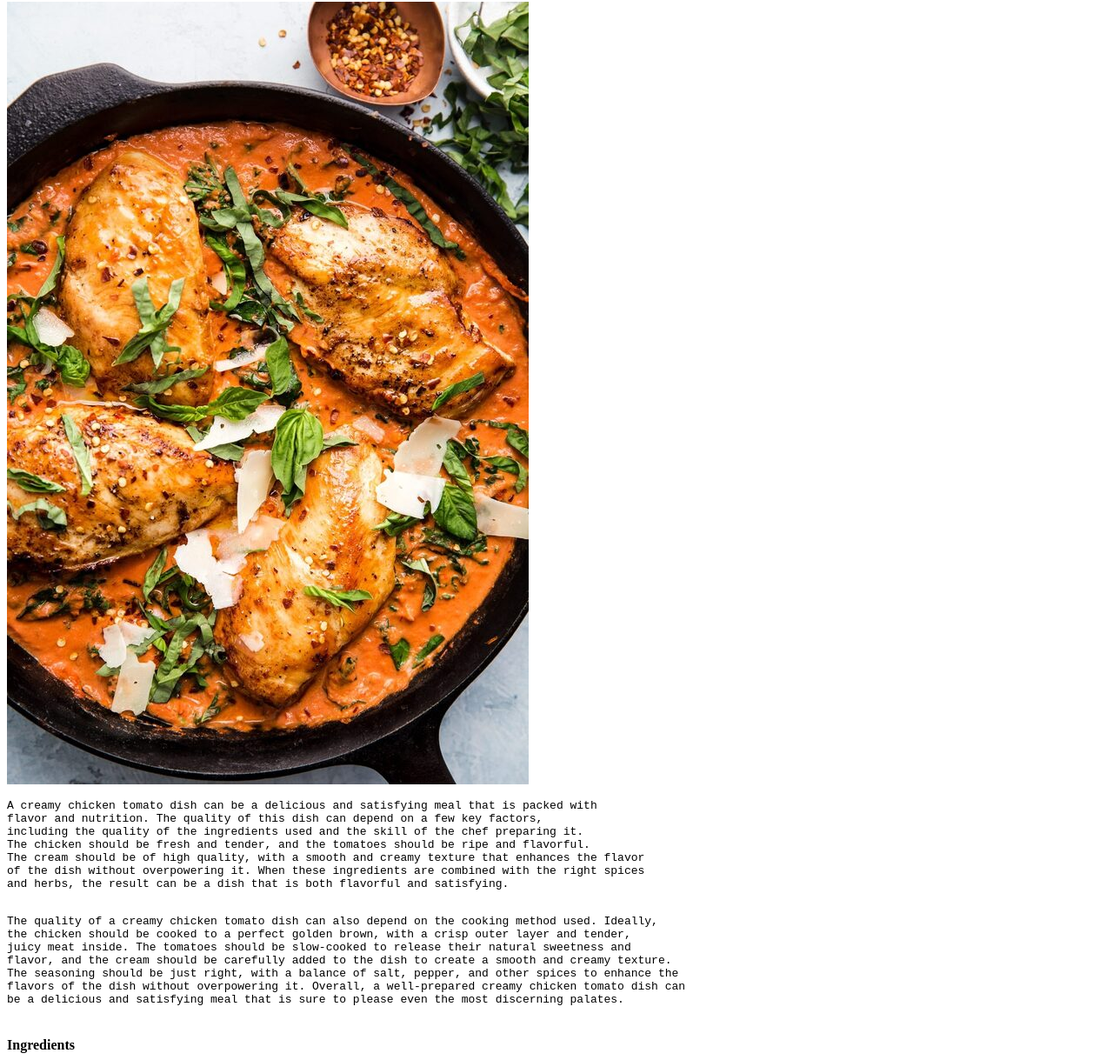
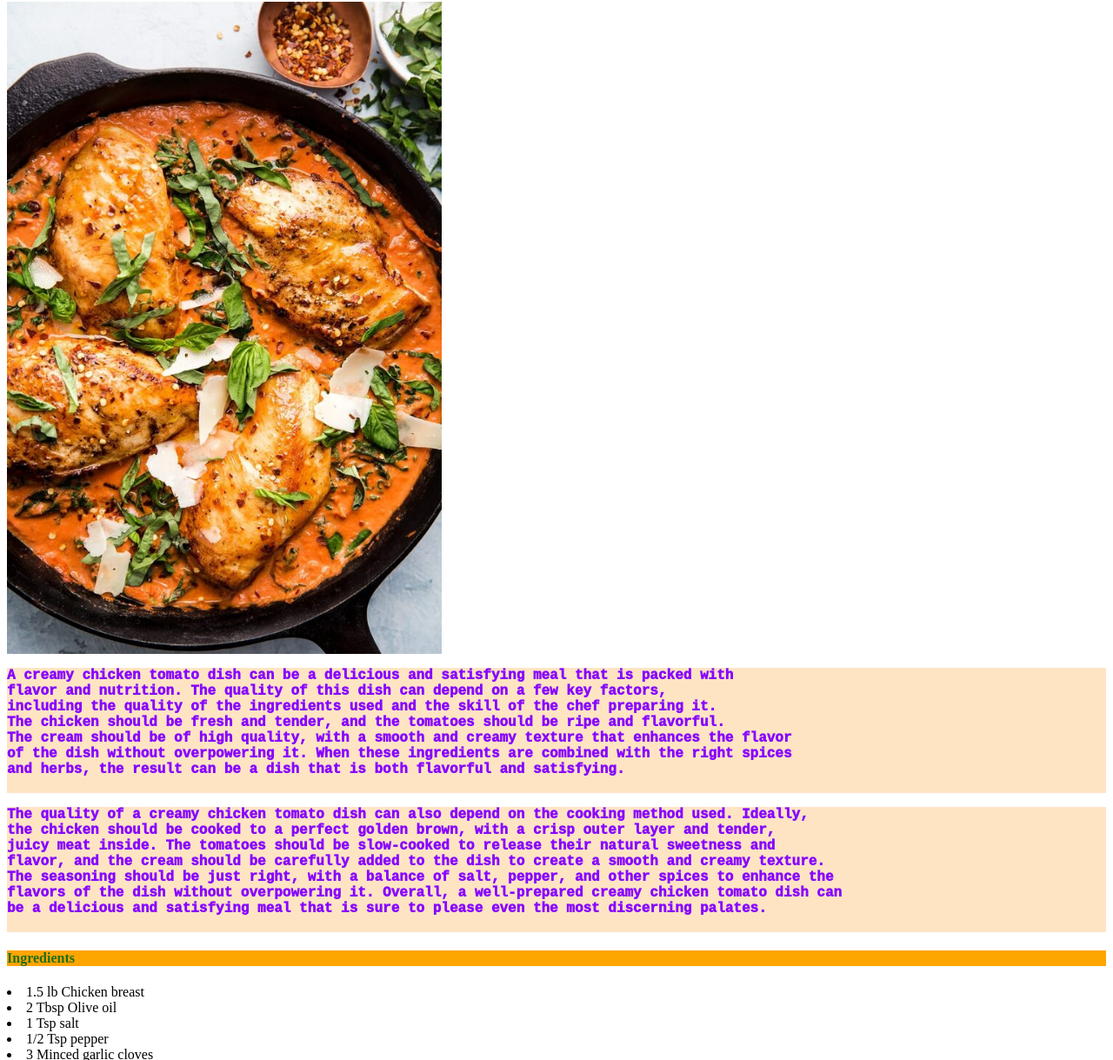
Before and after one commit to rdelgado134/odin-recipes, a plain HTML site: page recipes/creamy-chicken-dish.html in a window 1280 px wide. Shown: the part 78-1297 px from the top of the page at 87% size. Drawn offline with Linux system fonts and the light colour scheme.

Commit message:
Added some colors to fonts and background color for list titles.

```diff
--- /dev/null
+++ b/recipes/creamy-chicken-dish.css
@@ -0,0 +1,19 @@
+pre
+{
+    color: rgb(135, 6, 255);
+    background-color: bisque;
+    font-weight: 1000;
+    font-size: large;
+}
+
+h4
+{
+    background-color: orange;
+    color: rgb(29, 110, 29);
+}
+img
+{
+    height:auto;
+    width: 500px;
+    display: flex
+}
--- a/recipes/creamy-chicken-dish.html
+++ b/recipes/creamy-chicken-dish.html
@@ -2,6 +2,9 @@
 <html lang="en">
     <head>
         <meta charset="UTF-8">
+        <head>
+            <link rel="stylesheet" href = "creamy-chicken-dish.css"/>
+        </head>
         <title> Creamy Chicken Tomato Dish</title>
     </head>
 
```
